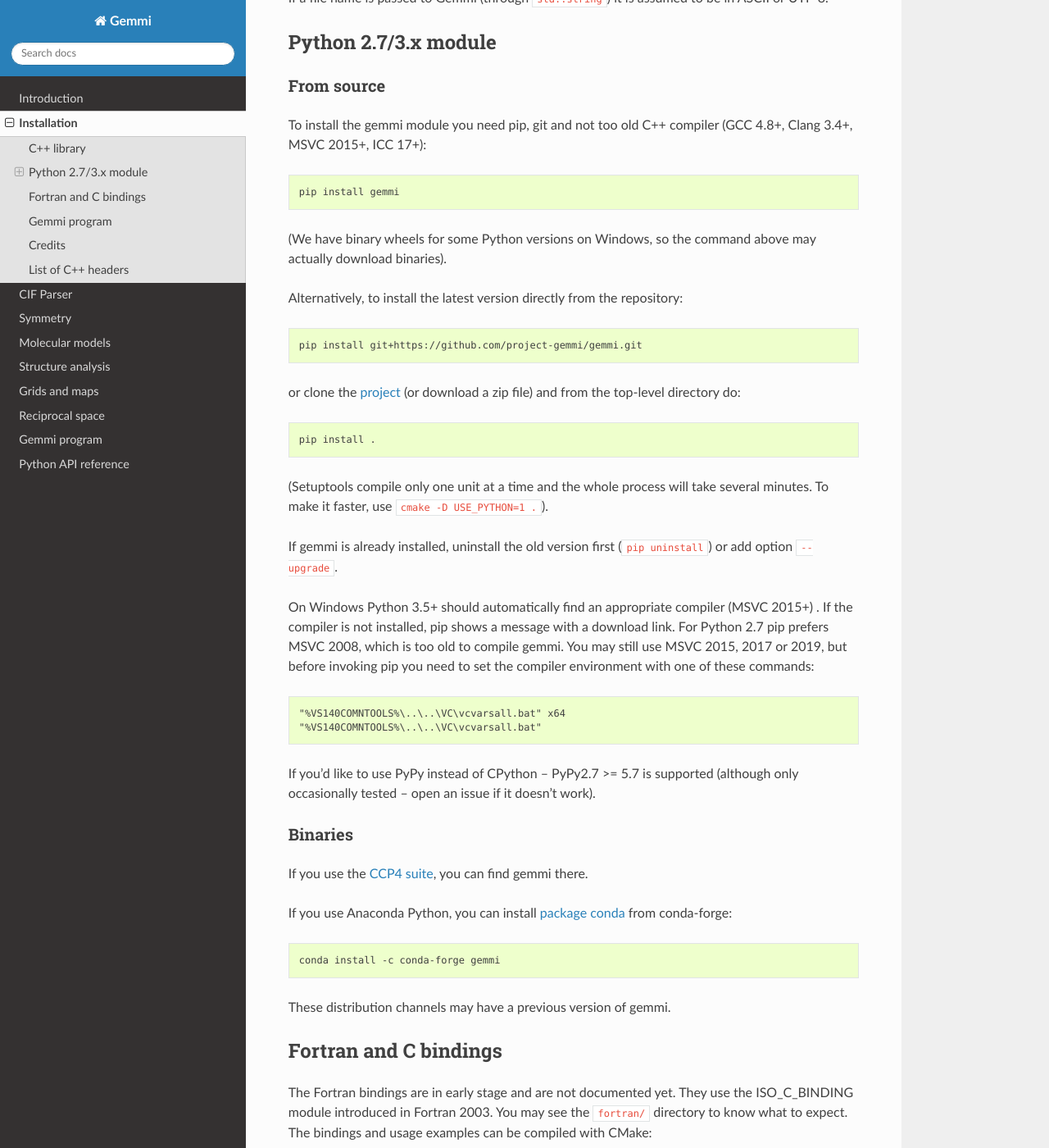
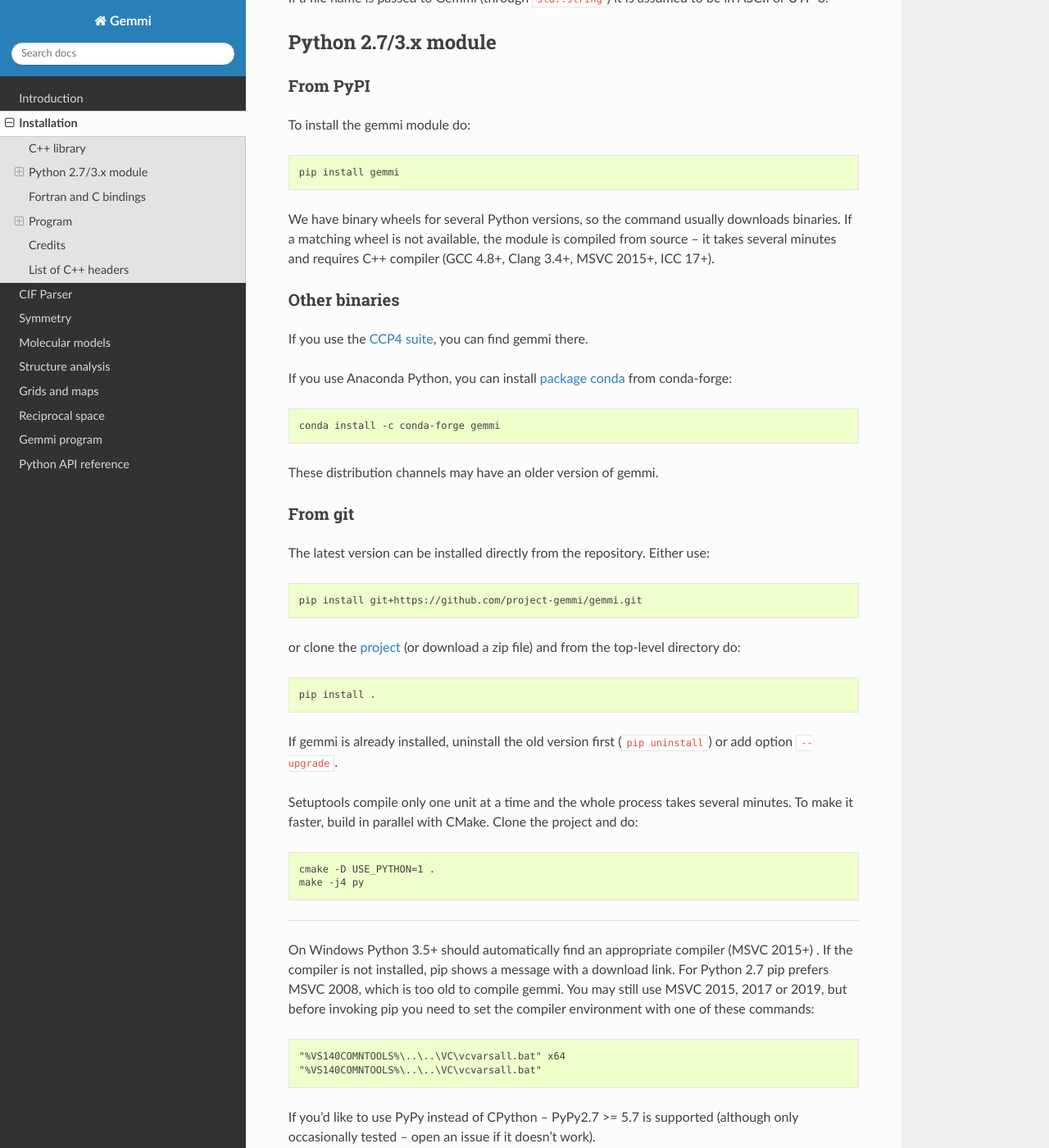
Before and after one commit to project-gemmi/gemmi, a Sphinx documentation site: the page built from docs/install.rst, in a window 1280 px wide and 1400 px high, scrolled down 459 px. Shown: the whole window at 82% size. Built offline with Sphinx 7.4.7 and the Read the Docs theme 2.0.0, drawn with Linux system fonts in a browser that asks for light colours; some of the changed text lies outside the part shown.

Commit message:
edit docs

```diff
--- a/docs/install.rst
+++ b/docs/install.rst
@@ -26,18 +26,37 @@ it is assumed to be in ASCII or UTF-8.
 Python 2.7/3.x module
 ---------------------
 
-From source
-~~~~~~~~~~~
+From PyPI
+~~~~~~~~~
 
-To install the gemmi module you need pip, git and not too old
-C++ compiler (GCC 4.8+, Clang 3.4+, MSVC 2015+, ICC 17+)::
+To install the gemmi module do::
 
     pip install gemmi
 
-(We have binary wheels for some Python versions on Windows, so the command
-above may actually download binaries).
+We have binary wheels for several Python versions, so the command
+usually downloads binaries. If a matching wheel is not available,
+the module is compiled from source -- it takes several minutes
+and requires C++ compiler (GCC 4.8+, Clang 3.4+, MSVC 2015+, ICC 17+).
 
-Alternatively, to install the latest version directly from the repository::
+Other binaries
+~~~~~~~~~~~~~~
+
+If you use the `CCP4 suite <https://www.ccp4.ac.uk/>`_,
+you can find gemmi there.
+
+If you use Anaconda Python, you can install
+`package conda <https://github.com/conda-forge/gemmi-feedstock>`_
+from conda-forge::
+
+    conda install -c conda-forge gemmi
+
+These distribution channels may have an older version of gemmi.
+
+From git
+~~~~~~~~
+
+The latest version can be installed directly from the repository.
+Either use::
 
     pip install git+https://github.com/project-gemmi/gemmi.git
 
@@ -46,12 +65,17 @@ or clone the `project <https://github.com/project-gemmi/gemmi/>`_
 
     pip install .
 
-(Setuptools compile only one unit at a time and the whole process
-will take several minutes. To make it faster, use
-``cmake -D USE_PYTHON=1 .``).
-
 If gemmi is already installed, uninstall the old version first
 (``pip uninstall``) or add option ``--upgrade``.
+
+Setuptools compile only one unit at a time and the whole process
+takes several minutes. To make it faster, build in parallel with CMake.
+Clone the project and do::
+
+    cmake -D USE_PYTHON=1 .
+    make -j4 py
+
+----
 
 On Windows Python 3.5+ should automatically find an appropriate compiler
 (MSVC 2015+) . If the compiler is not installed, pip shows a message
@@ -65,20 +89,6 @@ set the compiler environment with one of these commands::
 
 If you'd like to use PyPy instead of CPython -- PyPy2.7 >= 5.7 is supported
 (although only occasionally tested -- open an issue if it doesn't work).
-
-Binaries
-~~~~~~~~
-
-If you use the `CCP4 suite <https://www.ccp4.ac.uk/>`_,
-you can find gemmi there.
-
-If you use Anaconda Python, you can install
-`package conda <https://github.com/conda-forge/gemmi-feedstock>`_
-from conda-forge::
-
-    conda install -c conda-forge gemmi
-
-These distribution channels may have a previous version of gemmi.
 
 Fortran and C bindings
 ----------------------
@@ -97,17 +107,13 @@ If you use cmake to build the project
 you get a static library ``libcgemmi.a`` that can be used from C,
 together with the :file:`fortran/*.h` headers.
 
-Gemmi program
--------------
+Program
+-------
 
-The library comes with a command-line program. To build it from source,
-first make sure you have git, cmake and C++ compiler installed
-(on Ubuntu: ``sudo apt install git cmake make g++``), then::
+The library comes with a command-line program also named ``gemmi``.
 
-    git clone https://github.com/project-gemmi/gemmi.git
-    cd gemmi
-    cmake .
-    make
+Binaries
+~~~~~~~~
 
 Binaries are distributed with the CCP4 suite and with Global Phasing software.
 They are also included in
@@ -125,6 +131,17 @@ can be downloaded from CI jobs:
   click the first job (with ✅) in
   `GitHub Actions <https://github.com/project-gemmi/gemmi/actions/workflows/ci.yml>`_
   and download a zip file from the Artifacts section.
+
+From source
+~~~~~~~~~~~
+
+To build it from source, first make sure you have git, cmake and C++ compiler
+installed (on Ubuntu: ``sudo apt install git cmake make g++``), then::
+
+    git clone https://github.com/project-gemmi/gemmi.git
+    cd gemmi
+    cmake .
+    make
 
 Credits
 -------
--- a/docs/utils.rst
+++ b/docs/utils.rst
@@ -639,7 +639,10 @@ h
 ==
 
 Adds or removes hydrogens.
-Hydrogen are put in positions based only on restraints from a monomer library.
+
+Hydrogen positions are determined from restraints from a monomer library.
+If the restraints allow various directions to a hydrogen atom,
+that atom is assigned one of possible positions and its occupancy is zeroed.
 
 .. literalinclude:: h-help.txt
    :language: console
```
